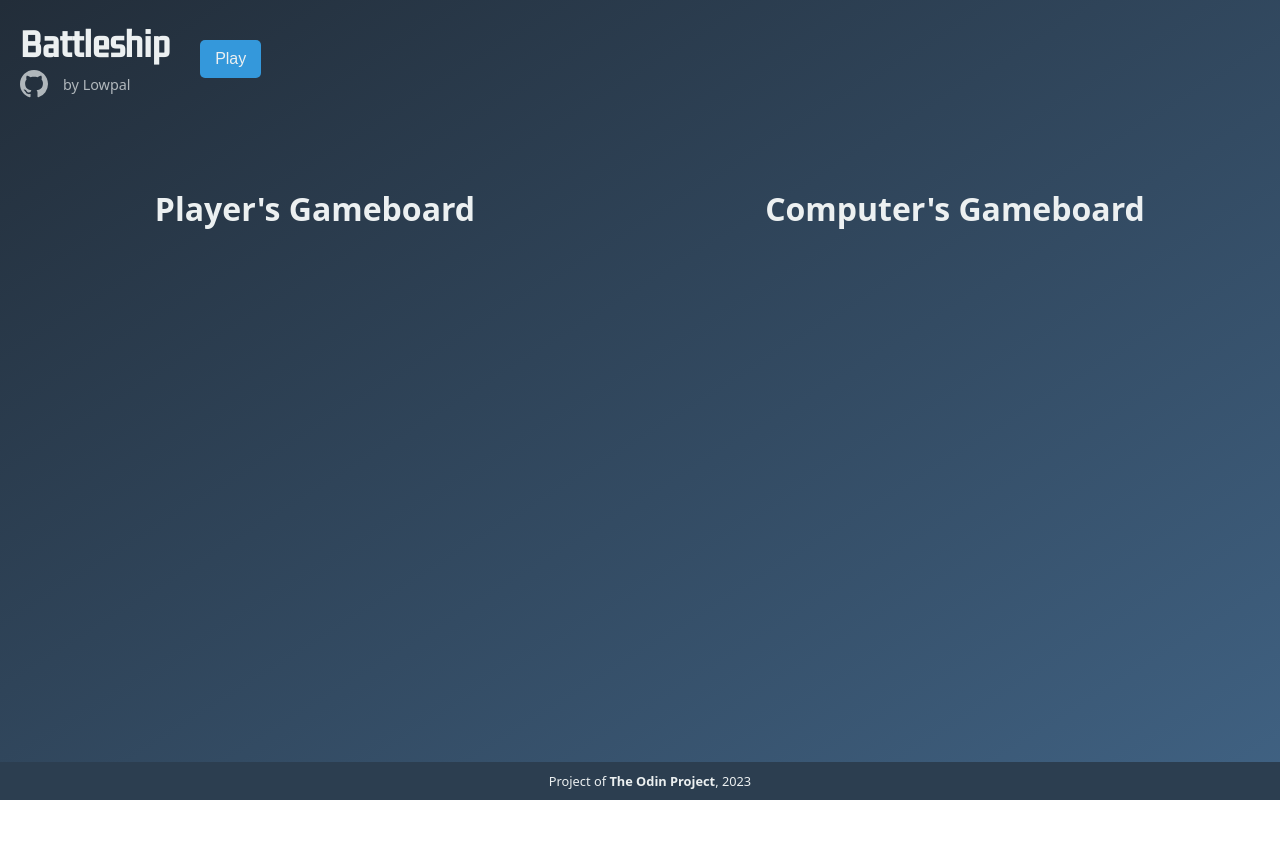
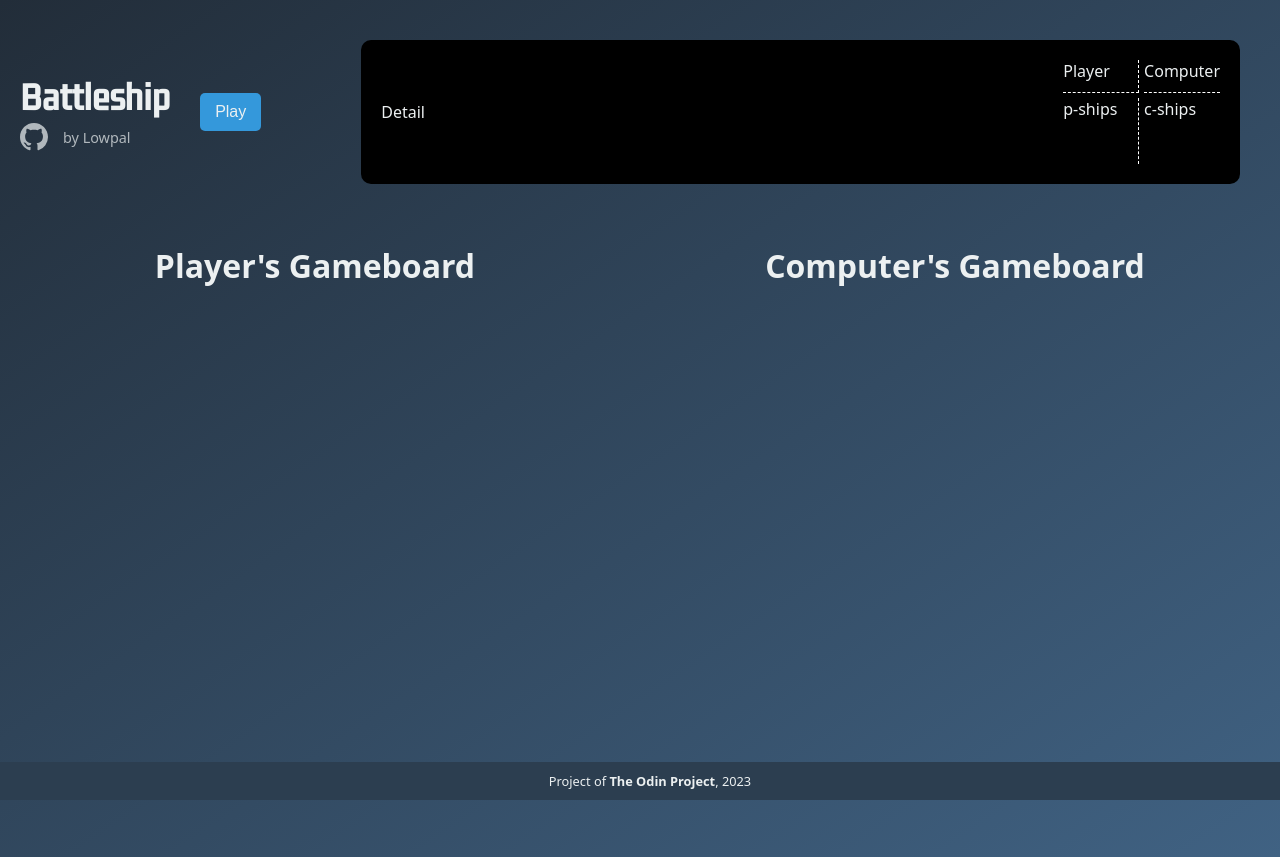
Before and after one commit to louispallett/odin-battleship, a website built with webpack: page src/index.html in a window 1280 px wide. Before the commit the page ends 800 px from the top, so only its background shows below. Built offline with nearby package versions, Linux system fonts and the light colour scheme.

Commit message:
Added scoreboard plus styling

```diff
--- a/src/index.html
+++ b/src/index.html
@@ -22,6 +22,15 @@
                 <button id="playbtn">Play</button>
             </div>
         </div>
+        <div class="scoreboard">
+            <div class="detail">Detail</div>
+            <div class="scores">
+                <div class="score-title">Player</div>
+                <div class="score-title">Computer</div>
+                <div class="pScore">p-ships</div>
+                <div class="cScore">c-ships</div>
+            </div>
+        </div>
     </div>
     <div class="gameboards">
         <div id="left">
--- a/src/scss/header.scss
+++ b/src/scss/header.scss
@@ -7,9 +7,7 @@
 
 .header {
     display: flex;
-    flex-direction: column;
-    justify-content: center;
-    align-items: flex-start;
+    align-items: center;
     padding: 20px;
 }
 
@@ -50,3 +48,37 @@
 .buttons {
     margin-left: auto;
 }
+
+.scoreboard {
+    background-color: black;
+    flex: 1 auto;
+    margin: 20px;
+    margin-left: 100px;
+    padding: 20px;
+    display: flex;
+    justify-content: space-between;
+    border-radius: 10px;
+}
+
+.detail {
+    align-self: center;
+}
+
+.scores {
+    display: grid;
+    grid-template-columns: 1fr 1fr;
+    grid-template-rows: 1fr 2fr;
+    gap: 5px;
+    // borders
+    & > div:first-child,
+    & > div:nth-child(3) {
+        border-right: 1px dashed white;
+    }
+
+    & > div:first-child,
+    & > div:nth-child(2) {
+        border-bottom: 1px dashed white;
+        padding-bottom: 10px;
+    }
+
+}
```
